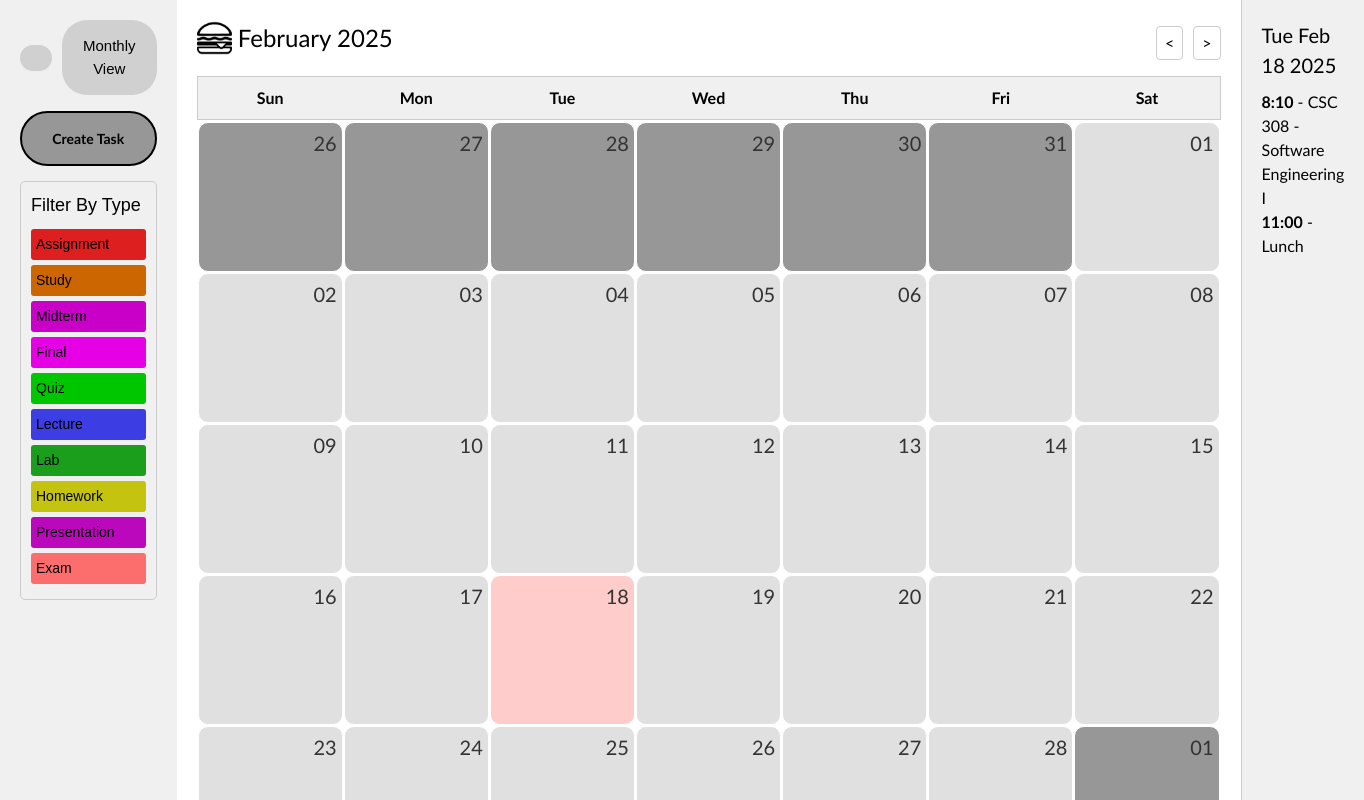
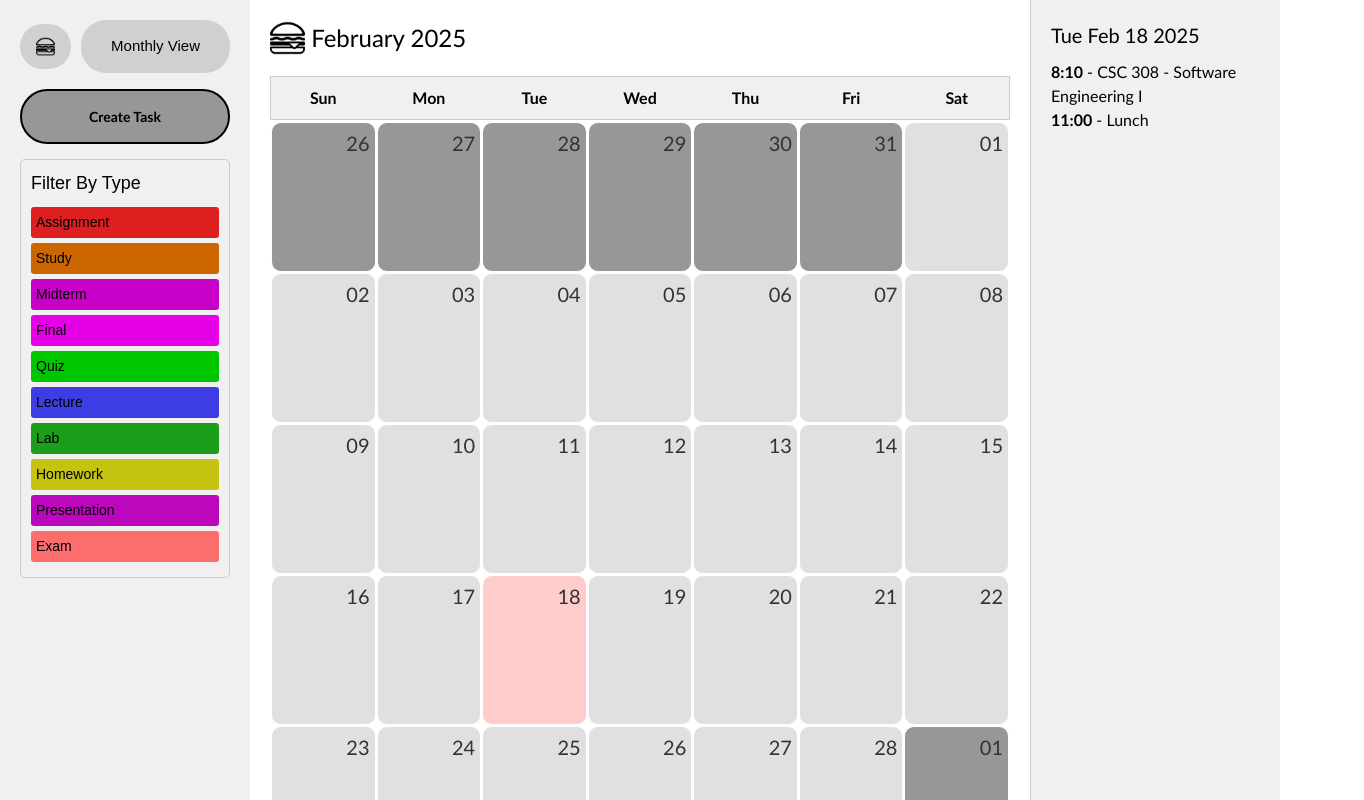
Before and after one commit to siyche/Team-Hamburger, a React (Vite) app in the folder packages/react-frontend/: page / in a window 1280 px wide. Shown: the top 800 px of the page, 1364 px wide, since content can reach past the window. Built offline with nearby package versions, Linux system fonts and the light colour scheme.

Commit message:
fixed calendarlayout.css to make sure the sidebar and sizing remains consistent across all three different views

```diff
--- a/packages/react-frontend/src/styles/CalendarLayout.css
+++ b/packages/react-frontend/src/styles/CalendarLayout.css
@@ -1,11 +1,33 @@
-/* src/styles/CalendarLayout.css */
+/* CalendarLayout.css */
 
-
-/* This file defines the overall three-panel layout */
-
+/* Overall container uses flex layout */
 .calendar-layout {
     display: flex;
-    height: 100vh;
-    /* Full viewport height */
+    height: 100vh; /* Full viewport height */
     font-family: Arial, sans-serif;
-}
+  }
+
+  /* Sidebar gets a fixed width */
+  .sidebar {
+    flex: 0 0 250px; /* fixed 250px width */
+    background-color: #f0f0f0;
+    padding: 20px;
+  }
+
+  /* Current day view gets a fixed width (if it exists) */
+  .current-day-view {
+    flex: 0 0 250px; /* fixed 250px width */
+    background-color: #f0f0f0;
+    padding: 20px;
+    border-left: 1px solid #ccc;
+  }
+
+  /* Calendar view (the main calendar component) takes the remaining space */
+  .calendar-view,
+  .month-calendar-view,
+  .week-calendar-view,
+  .day-calendar-view {
+    flex: 1;
+    padding: 20px;
+    overflow-y: auto;
+  }
```
